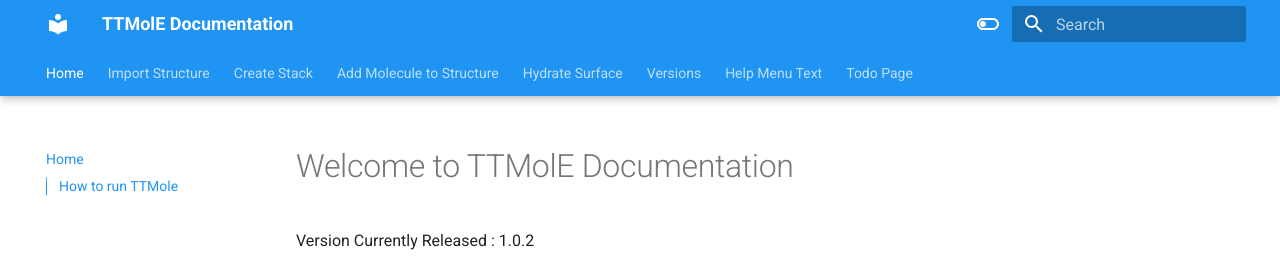
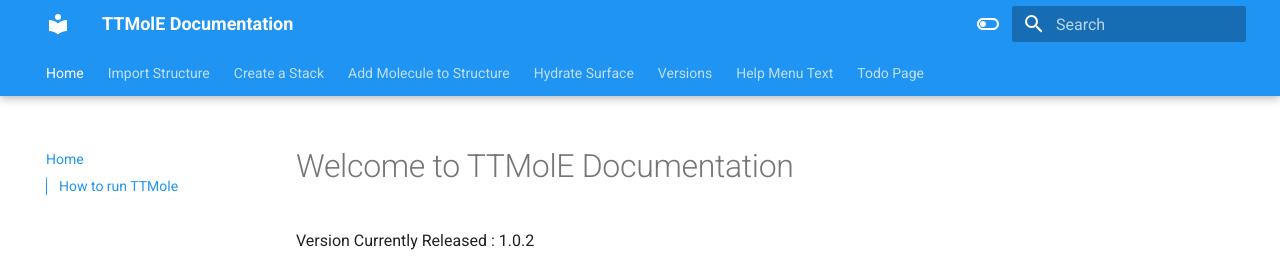
Before and after one commit to jerschro/ttmole_documentation, an MkDocs documentation site: the page built from docs/index.md, in a window 1280 px wide. Shown: the top 257 px of the page. Built offline with MkDocs 1.6.1 and Material for MkDocs 9.7.7, drawn with Linux system fonts in a browser that asks for light colours.

```diff
--- a/mkdocs.yml
+++ b/mkdocs.yml
@@ -32,7 +32,7 @@ nav:
   - Home : index.md
   - Import Structure : import_new.md
   # - Create a Molecule : create_a_molecule.md
-  - Create Stack : create_stack.md
+  - Create a Stack : create_stack.md
   - Add Molecule to Structure : import_append.md
   - Hydrate Surface : hydrate_surface.md
   # - Resort Molecule : resort_molecule.md
```
